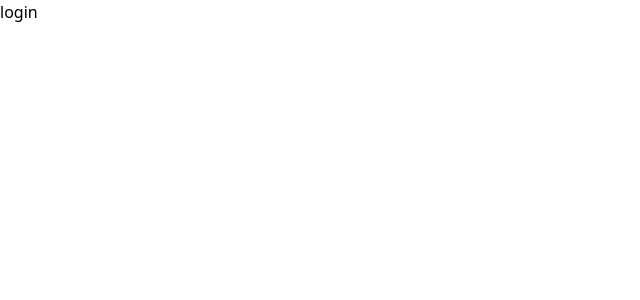
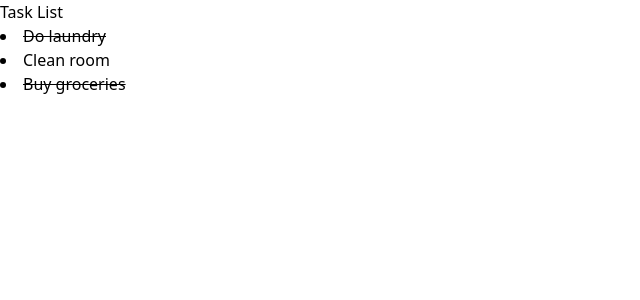
Before and after one commit to Successinnovatia/react-class, a React (Vite) app: page / in a window 1280 px wide. Shown: the top 300 px of the page, without its empty margins (0-640 px from the left). Built offline with nearby package versions, Linux system fonts and the light colour scheme.

Commit message:
cover lists in react

```diff
--- a/src/App.jsx
+++ b/src/App.jsx
@@ -3,6 +3,9 @@ import Greeting from './conditional-rendering/Greeting'
 import UserStatus from './conditional-rendering/UserStatus'
 import Warning  from './conditional-rendering/Warning'
 import Login from './conditional-rendering/Login'
+import NameList from './lists-in-react/NameList'
+import ProductList from './lists-in-react/ProductList'
+import FilteredLists from './lists-in-react/FilteredLists'
 
 
 function App() {
@@ -13,7 +16,10 @@ function App() {
       {/* <Greeting/>
       <UserStatus/>
       <Warning/> */}
-      <Login/>
+      {/* <Login/> */}
+      {/* <NameList/> */}
+      {/* <ProductList/> */}
+      <FilteredLists/>
     </>
   )
 }
--- /dev/null
+++ b/src/lists-in-react/FilteredLists.jsx
@@ -0,0 +1,46 @@
+import React from 'react'
+
+const numbers = [1,2,3,4,5,6,7,8,9,10];
+
+const evenNumbers = numbers.filter(num => num % 2 === 0 );
+
+const students = [
+    {id:1, name:"Alice", score:85},
+    {id:2, name:"Bob", score:92},
+    {id:3, name:"Charlie", score:78},
+]
+
+const taskList = [
+    {id:1, task:"Do laundry", completed:true},
+    {id:2, task:"Clean room", completed:false},
+    {id:3, task:"Buy groceries", completed:true},
+]
+
+
+
+export default function FilteredLists() {
+  return (
+    <div>
+        {/* <h2>Filtered List of Even Numbers</h2> */}
+        {/* {numbers.filter(num => num % 2 === 0 ).map((num, index)=>{
+            return <li key={index}>{num}</li>
+        })} */}
+
+        {/* {evenNumbers.map((num, index)=>{
+            return <li key={index}>{num}</li>
+        })} */}
+
+        {/* <h2>Students who passed</h2>
+        {students.filter(student => student.score >= 80).map((student)=>{
+            return <li key={student.id}>{student.name} - {student.score}</li>
+        })} */}
+
+        <h1>Task List</h1>
+        {taskList.map((task)=>{
+            return <li key={task.id} style={{textDecoration: task.completed ? 'line-through' : 'none'}}>
+                {task.task}
+            </li>
+        })}
+    </div>
+  )
+}
--- /dev/null
+++ b/src/lists-in-react/NameList.jsx
@@ -0,0 +1,29 @@
+import React from "react";
+import { useState } from "react";
+
+//Array of names
+const names = ["Alice", "Bob", "Charlie", "David"];
+
+//Object with details
+// const details = {
+//   id: 1,
+//   name: "John Doe",
+//   age: 30,
+//   profession: "Software Engineer",
+// };
+
+
+
+export default function NameList() {
+  return <div>
+    <h2>List of Names</h2>
+   <ul>
+    {names.map((name, index)=>
+    {
+        return <li key={index}>{name}</li>
+    })}
+   </ul>
+
+
+  </div>;
+}
--- /dev/null
+++ b/src/lists-in-react/ProductList.jsx
@@ -0,0 +1,21 @@
+import React from 'react'
+
+//Array of user objects
+const products = [
+  { id: 1, name: "Laptop", price: 999.99 },
+  { id: 2, name: "Smartphone", price: 699.99 },
+  { id: 3, name: "Tablet", price: 399.99 },
+];
+
+export default function ProductList() {
+  return (
+    <div>
+        <h2>Product List</h2>
+        <ul>
+            {products.map((product)=>{
+                return <li key={product.id}>{product.name} - ${product.price}</li>
+            })}
+        </ul>
+    </div>
+  )
+}
```
